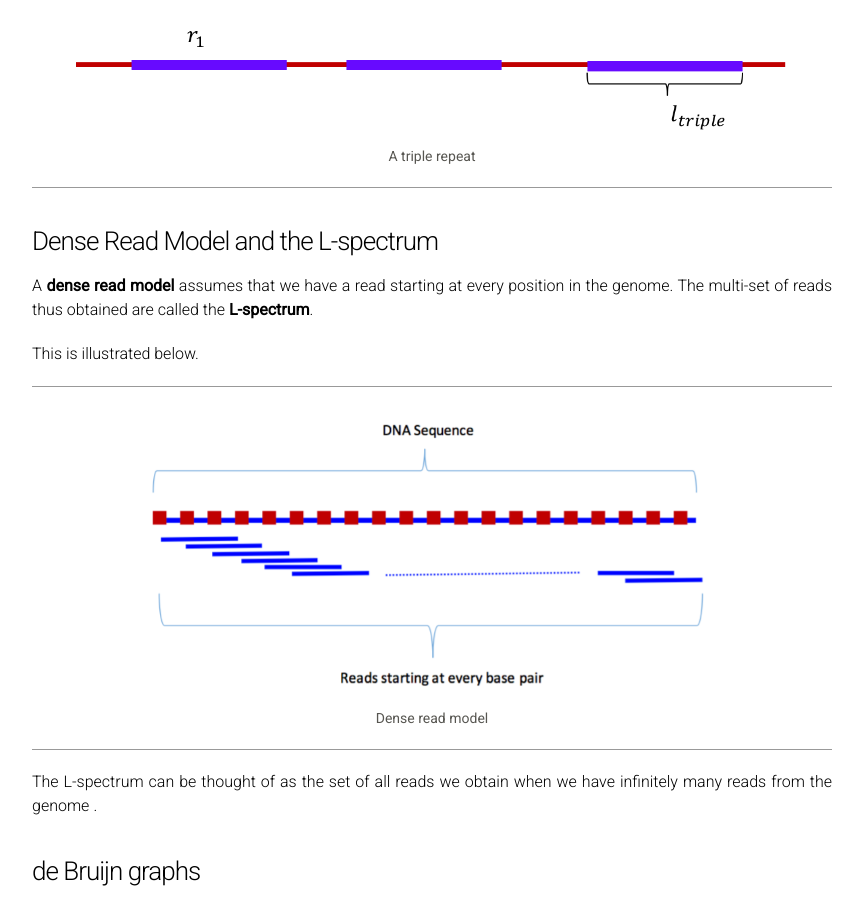
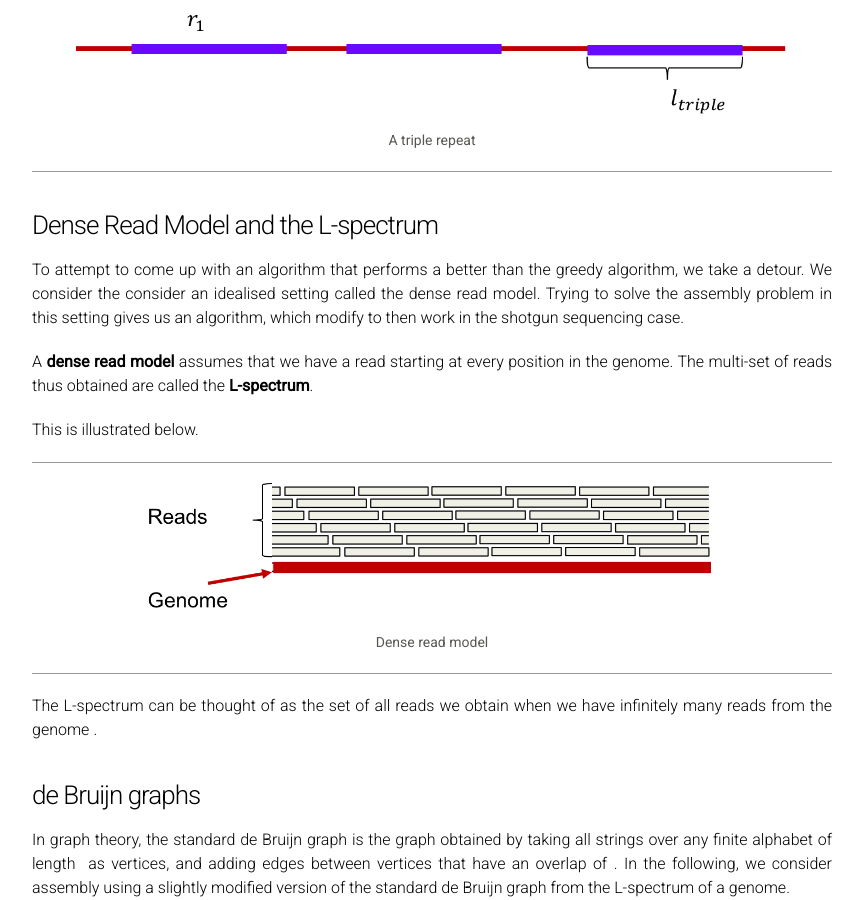
Before and after one commit to laurashen/data-science-sequencing.github.io, a Jekyll site: the page built from lectures/lecture7.md, in a window 1280 px wide and 900 px high, scrolled down 4169 px. Shown: the whole window, without its empty margins (208-1071 px from the left). Built offline with Jekyll 4.4.1, drawn with Linux system fonts in a browser that asks for light colours; formulas are drawn with MathJax 3; comment, search, counter and statistics services are not loaded; some of the changed text lies outside the part shown.

Commit message:
lecture 7 Davids comments handled

```diff
--- a/lectures/lecture7.md
+++ b/lectures/lecture7.md
@@ -186,6 +187,12 @@
 </div>
 
 ### Dense Read Model and the L-spectrum<a id='dense'></a>
+
+To attempt to come up with an algorithm that performs a better than the greedy
+algorithm, we take a detour. We consider the consider an idealised setting
+called the dense read model. Trying to solve the assembly problem in this
+setting gives us an algorithm, which modify to then work in the shotgun
+sequencing case.
 
 A **dense read model** assumes that we have a read starting at every position in
 the genome. The multi-set of reads thus obtained are called the **L-spectrum**.
@@ -236,8 +243,6 @@
 This gives us that Ukkonen's lower bound for assembling successfully can be achieved as the number of reads
 become arbitrarily large.
 
+-----------------
 
-
-
-
------------------
+- The dense read model illustration was taken from this [paper](http://arxiv.org/abs/1501.06194).
```
Also changed, not shown: other parts of lectures/lecture7.md (+2 -1 lines), lectures/lecture5.md (+2 -0 lines), assets/lecture7/Figure2.png, assets/lecture7/Figure7.png.
